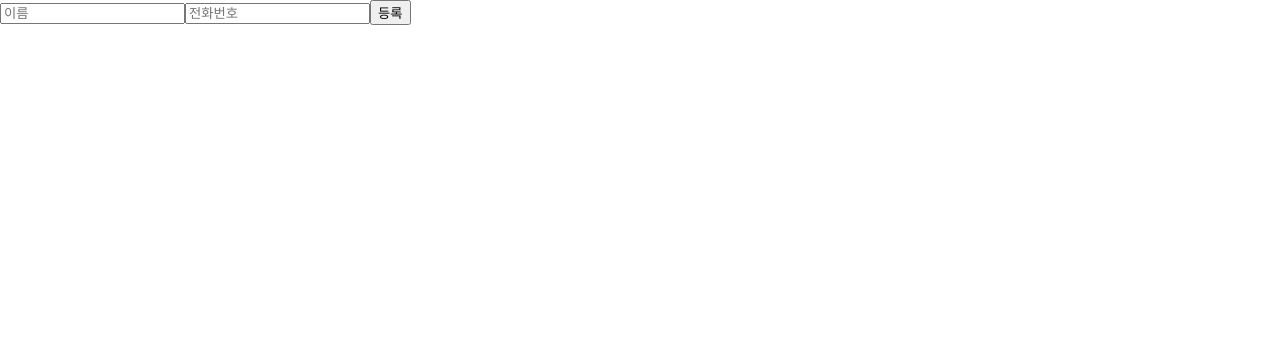
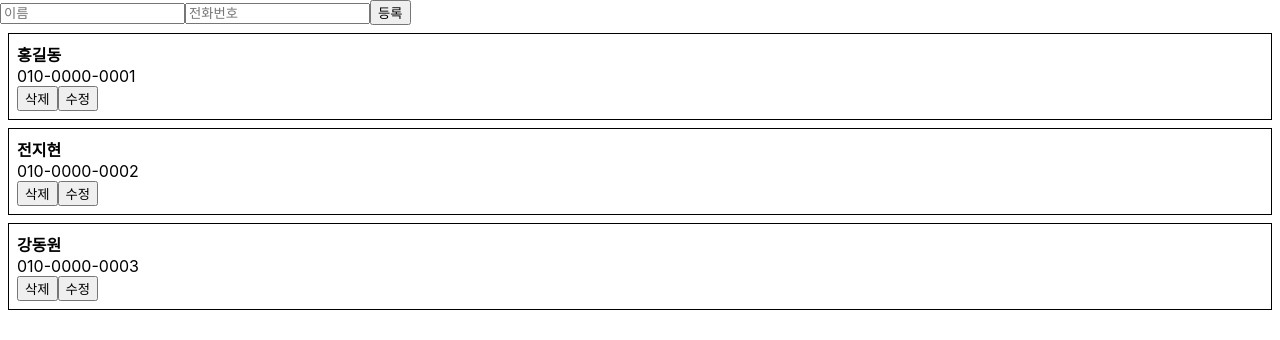
Before and after one commit to hyoni0817/React_tutorials, a React (Create React App) app in the folder contact-app/: page / in a window 1280 px wide. Shown: the top 340 px of the page. Built offline with nearby package versions, Linux system fonts and the light colour scheme.

Commit message:
shouldComponentUpdate를 사용하기 위한 코드로 수정

```diff
--- a/contact-app/src/App.js
+++ b/contact-app/src/App.js
@@ -3,13 +3,30 @@ import PhoneForm from './components/PhoneForm';
 import PhoneInfoList from './components/PhoneInfoList';
 
 class App extends Component {
-  id = 0; // id값은 렌더링 되는 값이 아니기 때문에 굳이 setState에 넣어줄 필요없다.
+  id = 3; // id값은 렌더링 되는 값이 아니기 때문에 굳이 setState에 넣어줄 필요없다.
   state = {
-    information: []
+    information: [
+      {
+        id: 0,
+        name: '홍길동',
+        phone: '010-0000-0001'
+      },
+      {
+        id: 1,
+        name: '전지현',
+        phone: '010-0000-0002'
+      },
+      {
+        id: 2,
+        name: '강동원',
+        phone: '010-0000-0003'
+      },
+    ] //컴포넌트 최적화 작업을 할 때 사전에 초기값이 미리 있는게 편하다
 
   }
   handleCreate = (data) => {
     //this.state.information.push(data); 처럼 사용하면 절대 안된다.
+    //위의 코드를 사용하면 리렌더링 조차 안된다.
     //push를 사용하지 않고 concat이라는 내장함수를 사용한다.
     // this.setState({
     //   information:this.state.information,
--- a/contact-app/src/components/PhoneInfo.js
+++ b/contact-app/src/components/PhoneInfo.js
@@ -6,6 +6,15 @@ class PhoneInfo extends Component {
         editing : false,
         name: '',
         phone: ''
+    }
+
+    //scu를 입력하면 shouldComponentUpdate가 실행됨
+    shouldComponentUpdate(nextProps, nextState) {
+        if(this.state !== nextState) {
+            return true;
+        }
+        return this.props.info !== nextProps.info;
+        //만약에 위의 코드들이 === 라면 render함수를 호출하지 않는다.
     }
     handleRemove = () => {
         const {info, onRemove} = this.props;
@@ -48,6 +57,9 @@ class PhoneInfo extends Component {
             padding: '8px',
             margin: '8px'
         };
+
+        console.log(name);
+
         return (
             <div style={style}>
                 {
--- a/contact-app/src/components/PhoneInfoList.js
+++ b/contact-app/src/components/PhoneInfoList.js
@@ -11,6 +11,8 @@ class PhoneInfoList extends Component {
         console.log(this.props);
         //if(!data) return null;
         //data가 없으면 아래 내용을 진행하지않겠다는 의미
+
+        console.log('rendering list');
 
         //만역 this.props가 데이터를 전달받지 못하면 map을 사용하려할 때 data가 배열이 아니라고 오류가 뜰것이다.
         const list = data.map(
```
